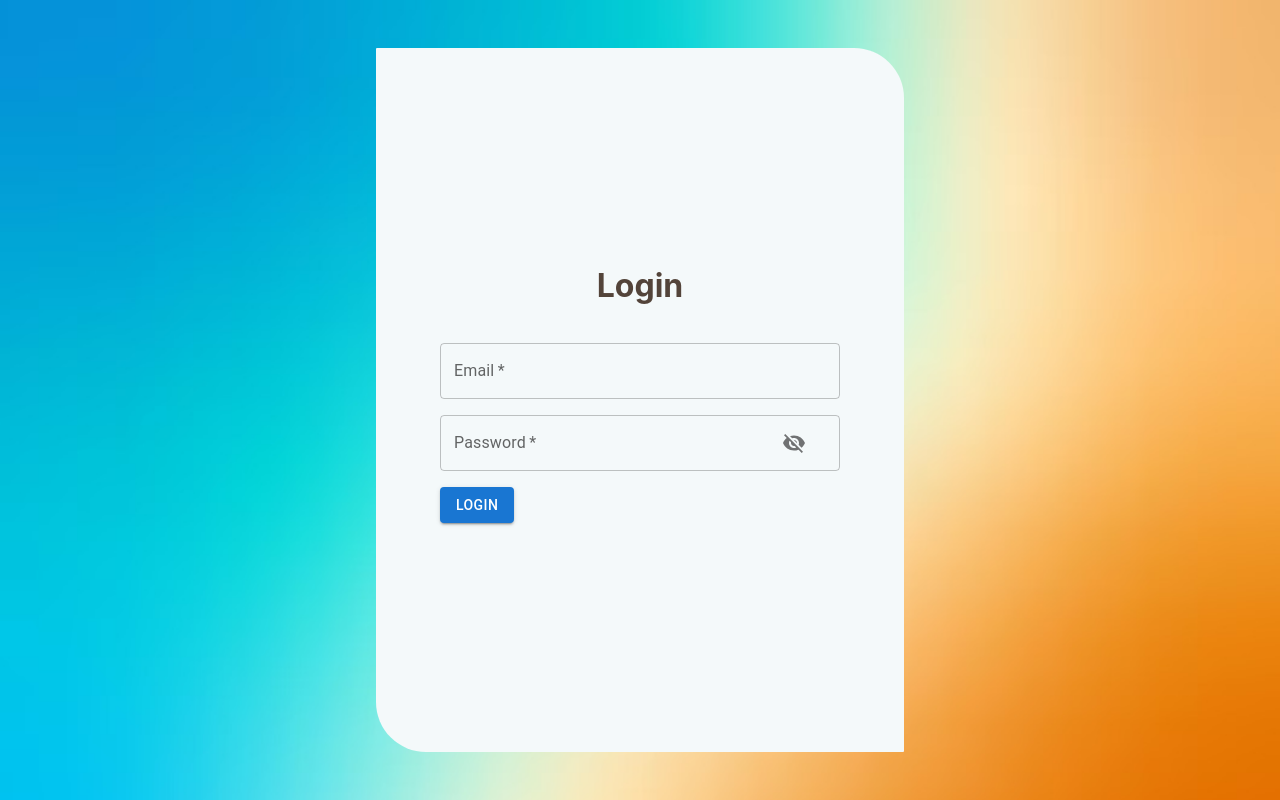
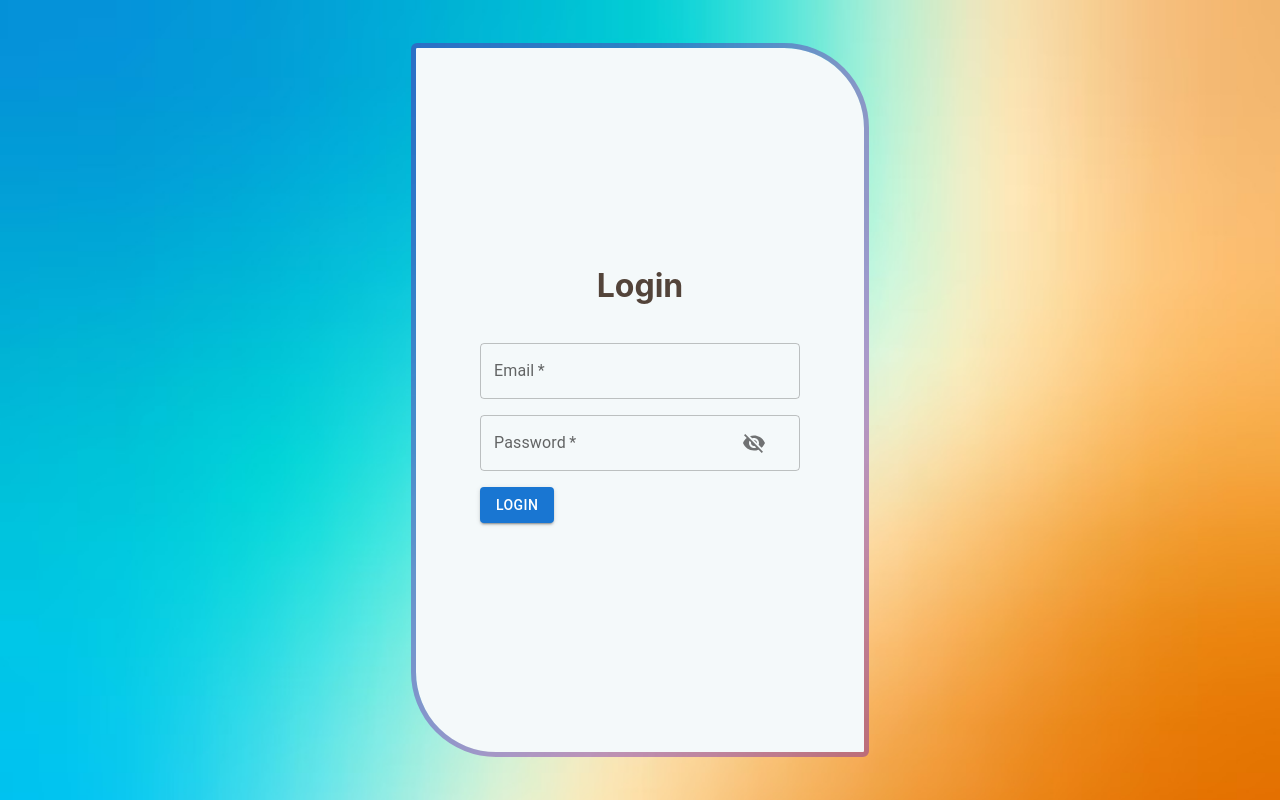
Before and after one commit to shafinmurani/enquiryform, a React (Create React App) app: page /login in a window 1280 px wide. Built offline with nearby package versions, Linux system fonts and the light colour scheme.

Commit message:
better border in login page bruv

```diff
--- a/src/pages/Login.js
+++ b/src/pages/Login.js
@@ -60,7 +60,6 @@ export default function Login() {
 
   return (
     <div className="wrapper">
-      <div class="container">
       <div className="box">
         <h1 className="title">Login</h1>{" "}
         <Alert
@@ -117,7 +116,5 @@ export default function Login() {
         </Button>
       </div>
     </div>
-
-    </div>
   );
 }
--- a/src/styles/Login.css
+++ b/src/styles/Login.css
@@ -9,17 +9,11 @@
     height: 100vh;
 }
 
-/* .container {
-    border-radius: 1px 50px;
-    outline: 2px solid #e86f1e9d;
-    outline-width: 10px;
-} */
-
 .box {
     background-color: #f4f9fa;
-    border-radius: 1px 50px;
-    /* outline: 2px solid #1c5b7f5b;
-    outline-width: 10px; */
+    border-radius: 1px 80px;
+    outline: 2px solid #6918ac69;
+    outline-width: 5px;
     padding-inline: 4rem;
     padding-block-end: 3rem;
     padding-block-start: 1rem;
@@ -29,7 +23,7 @@
     justify-content: center;
     gap: 1rem;
     height: 40rem;
-    width: 25rem;
+    width: 20rem;
 }
 
 .title {
```
Lines whose indentation alone changed are shown as unchanged.
